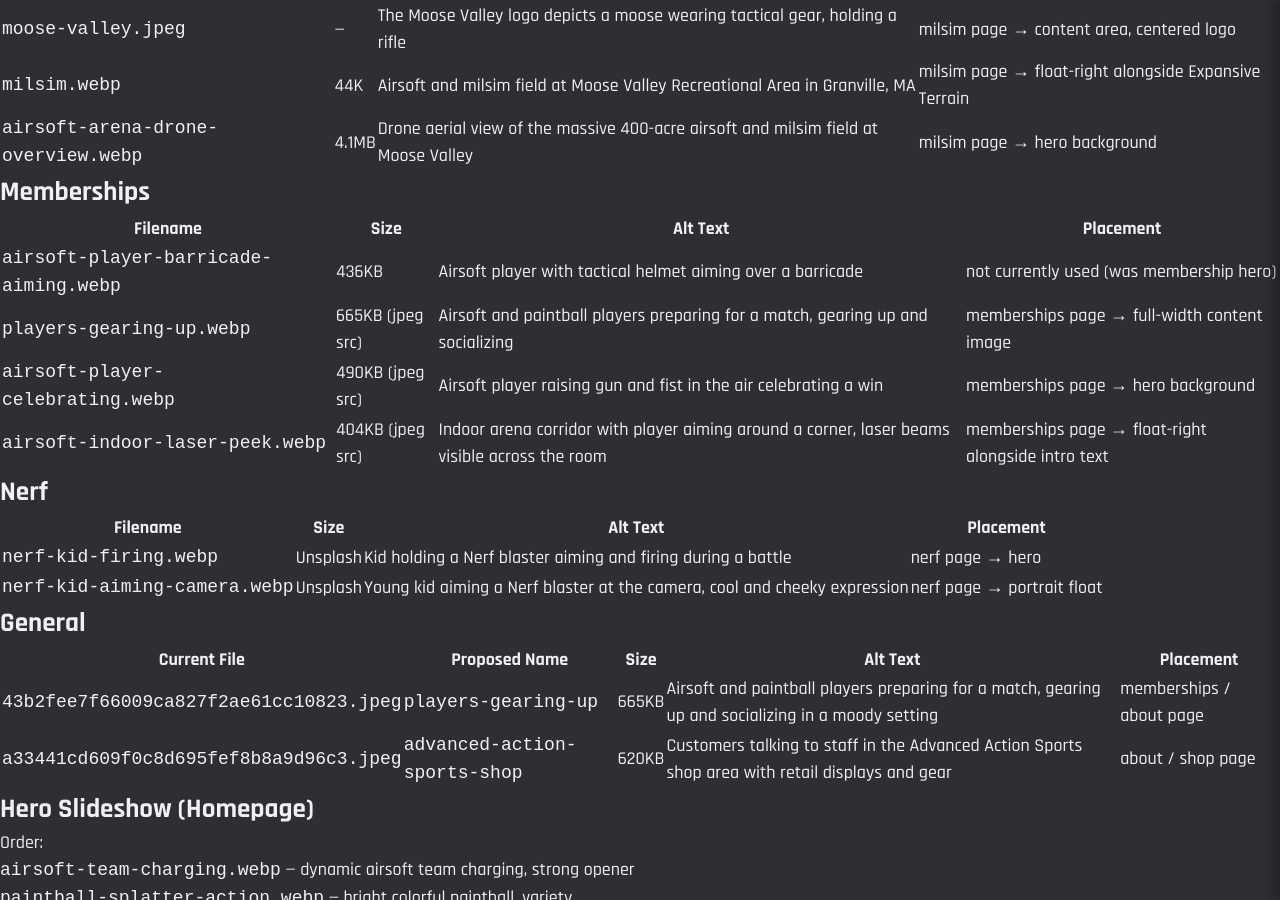
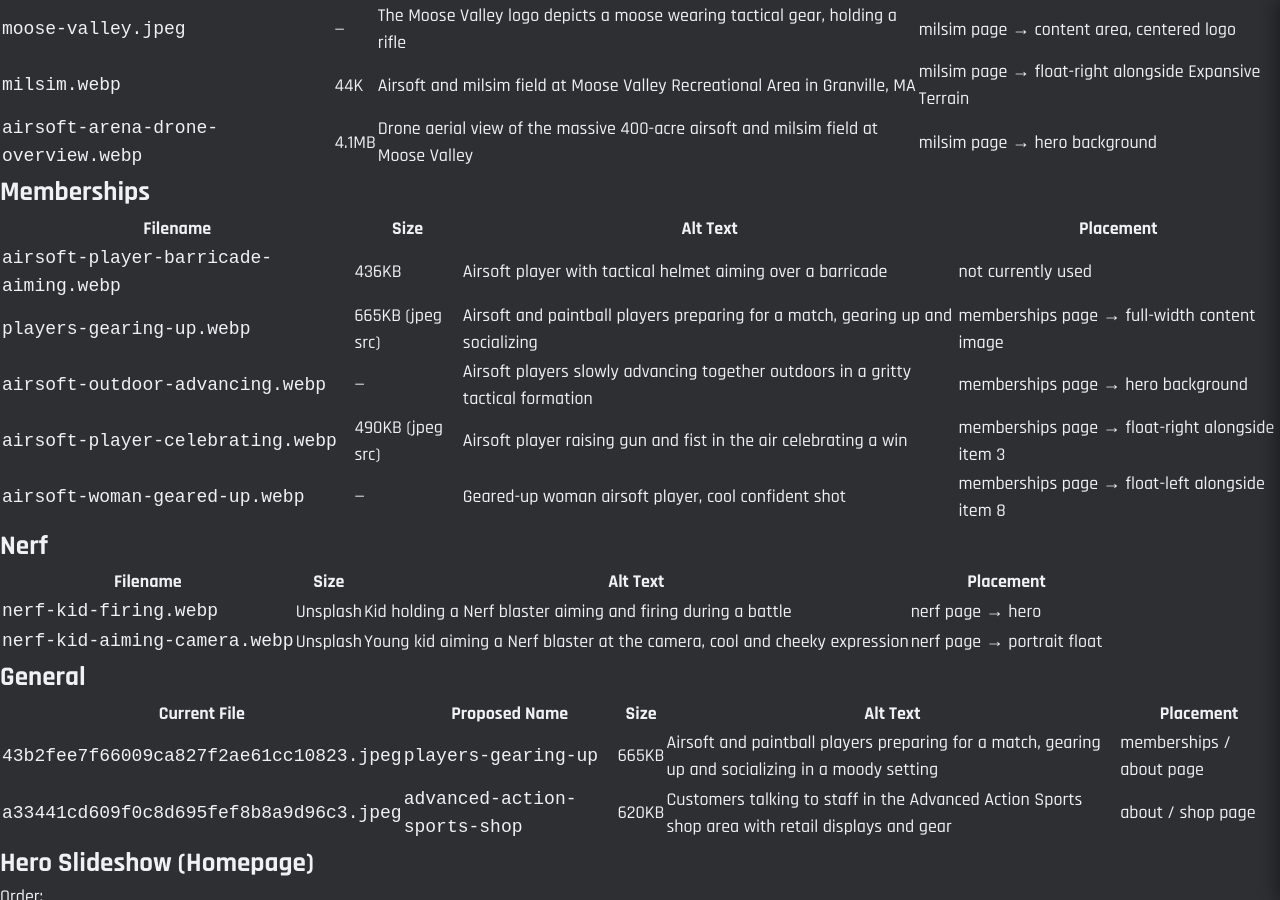
Before and after one commit to amelv/advanced-action-sports, a Jekyll site: the page built from assets/images/ASSET-MASTER.md, in a window 1280 px wide and 900 px high, scrolled down 1886 px. Built offline with Jekyll 4.4.1, drawn with Linux system fonts in a browser that asks for light colours; our own code applies the rules of GitHub Pages for plain Markdown files.

Commit message:
Memberships: outdoor-advancing hero, celebrating float-right at item 3, woman float-left at item 8

```diff
--- a/assets/images/ASSET-MASTER.md
+++ b/assets/images/ASSET-MASTER.md
@@ -60,10 +60,11 @@ Variants: `[name].jpg` (original), `[name].webp` (optimized WebP), `[name]-card.
 
 | Filename | Size | Alt Text | Placement |
 |---|---|---|---|
-| `airsoft-player-barricade-aiming.webp` | 436KB | Airsoft player with tactical helmet aiming over a barricade | not currently used (was membership hero) |
+| `airsoft-player-barricade-aiming.webp` | 436KB | Airsoft player with tactical helmet aiming over a barricade | not currently used |
 | `players-gearing-up.webp` | 665KB (jpeg src) | Airsoft and paintball players preparing for a match, gearing up and socializing | memberships page → full-width content image |
-| `airsoft-player-celebrating.webp` | 490KB (jpeg src) | Airsoft player raising gun and fist in the air celebrating a win | memberships page → hero background |
-| `airsoft-indoor-laser-peek.webp` | 404KB (jpeg src) | Indoor arena corridor with player aiming around a corner, laser beams visible across the room | memberships page → float-right alongside intro text |
+| `airsoft-outdoor-advancing.webp` | — | Airsoft players slowly advancing together outdoors in a gritty tactical formation | memberships page → hero background |
+| `airsoft-player-celebrating.webp` | 490KB (jpeg src) | Airsoft player raising gun and fist in the air celebrating a win | memberships page → float-right alongside item 3 |
+| `airsoft-woman-geared-up.webp` | — | Geared-up woman airsoft player, cool confident shot | memberships page → float-left alongside item 8 |
 
 
 
--- a/memberships/index.html
+++ b/memberships/index.html
@@ -7,7 +7,7 @@ og_description: "Join the Fight Club at Advanced Action Sports in Webster and Gr
 robots: "noindex"
 ---
 
-{% include page-hero.html hero_title="MEMBERSHIPS" hero_btn_url="https://waivermaster.com/sign.html?q=DPJVWWZHYXY5V" hero_btn_text="Join Now" hero_bg_img="airsoft-player-celebrating.webp" hero_bg_alt="Airsoft player raising gun and fist in the air celebrating a win" %}
+{% include page-hero.html hero_title="MEMBERSHIPS" hero_btn_url="https://waivermaster.com/sign.html?q=DPJVWWZHYXY5V" hero_btn_text="Join Now" hero_bg_img="airsoft-outdoor-advancing.webp" hero_bg_alt="Airsoft players slowly advancing together outdoors in a gritty tactical formation" %}
 
   <section class="page-actions">
     <div class="container">
@@ -44,6 +44,7 @@ robots: "noindex"
       Saturday & Sunday: 11 AM - 4 PM</p>
 
       <h3>3. Amazing 1st Month Value</h3>
+      <img src="{{ site.baseurl }}/assets/images/airsoft-player-celebrating.webp" alt="Airsoft player raising gun and fist in the air celebrating a win" class="content-float-right" loading="lazy">
       <p>Dive into the action with our unbeatable introductory rate of just $1 for the first month. Experience the thrill of airsoft without breaking the bank!</p>
 
       <h3>4. Affordable Adventure</h3>
@@ -59,6 +60,7 @@ robots: "noindex"
       <p>As a member, enjoy special discounts on tournaments and exclusive events. Play more, pay less!</p>
 
       <h3>8. Join the Ultimate Community</h3>
+      <img src="{{ site.baseurl }}/assets/images/airsoft-woman-geared-up.webp" alt="Geared-up woman airsoft player, cool confident shot" class="content-float-left" loading="lazy">
       <p>Become part of a passionate airsoft family! Forge new friendships, engage in friendly competition, and share your love for the game with fellow enthusiasts.</p>
 
       <h3>9. Sharpen Your Skills</h3>
```
